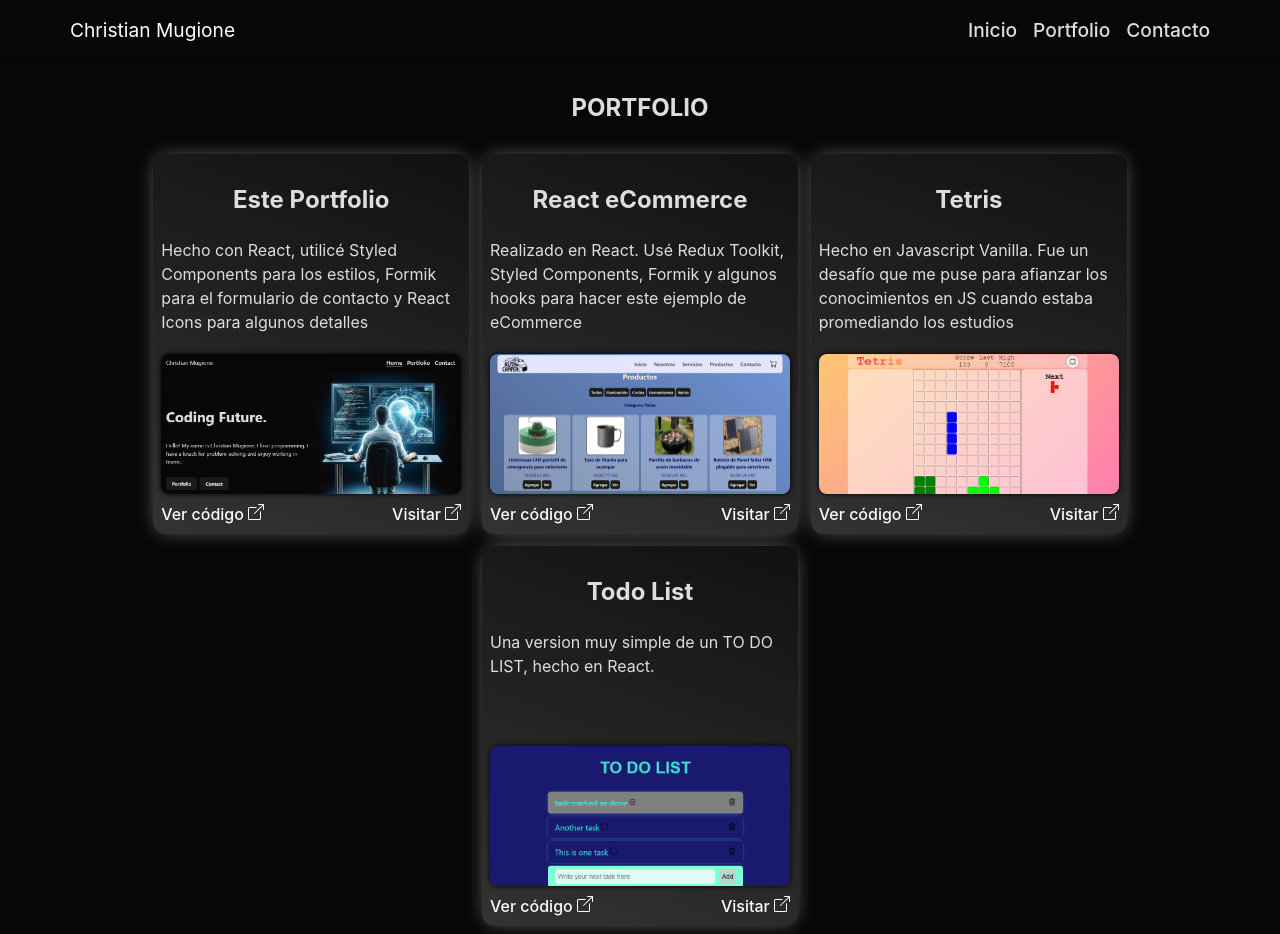
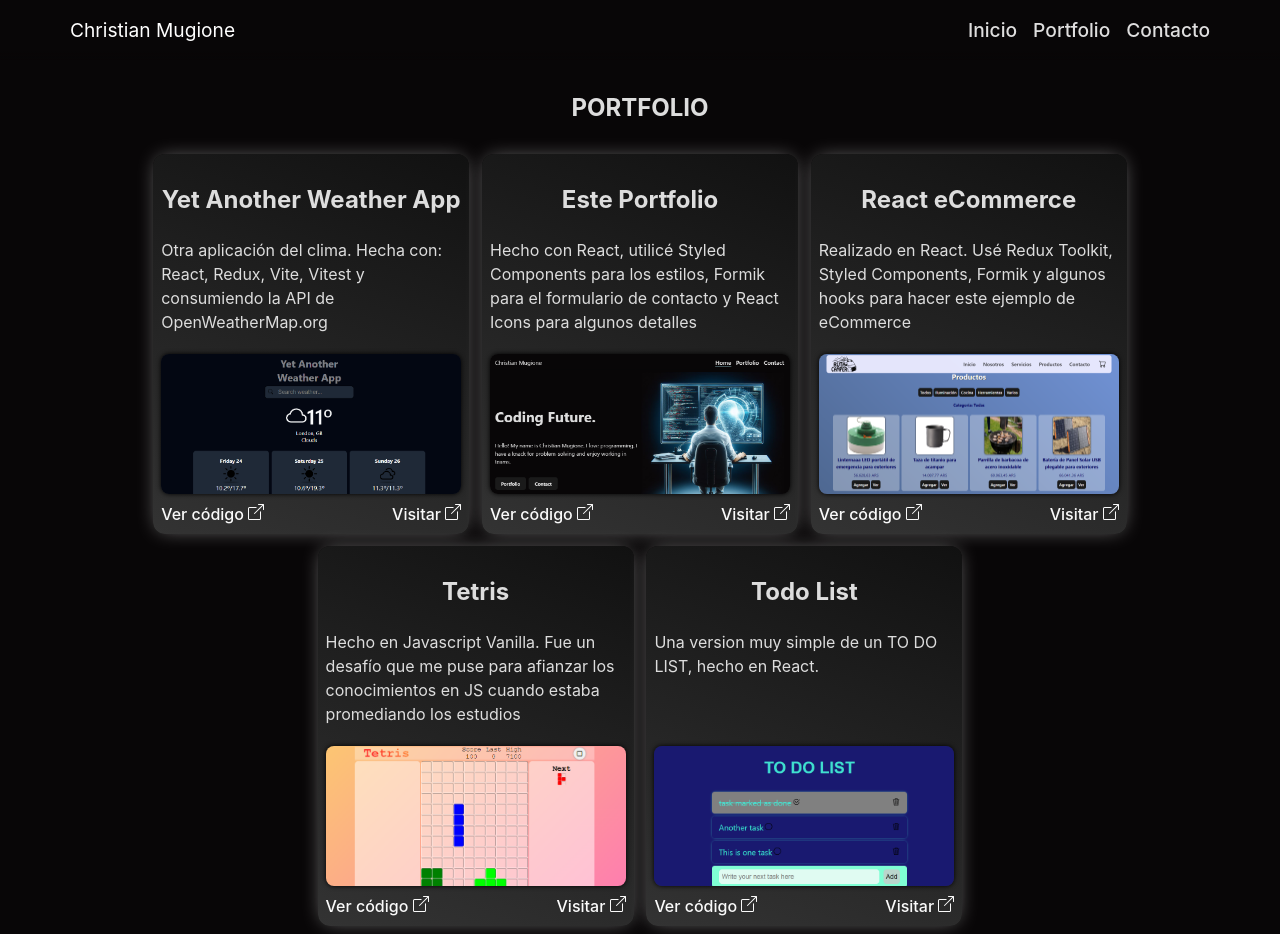
Before and after one commit to ChristianMugione/portfolio, a React (Vite) app: page /portfolio in a window 1280 px wide. Built offline with nearby package versions, Linux system fonts and the light colour scheme.

Commit message:
yawa project added

```diff
--- a/src/data/ProjectsData.js
+++ b/src/data/ProjectsData.js
@@ -1,4 +1,13 @@
 export const projectsData = [
+  {
+    key: 5,
+    name: "Yet Another Weather App",
+    description:
+      "Otra aplicación del clima. Hecha con: React, Redux, Vite, Vitest y consumiendo la API de OpenWeatherMap.org",
+    imageURL: "/yawa.png",
+    codeURL: "https://github.com/ChristianMugione/yawa",
+    siteURL: "https://yawa.christianmugione.com.ar/",
+  },
   {
     key: 4,
     name: "Este Portfolio",
```
Also changed, not shown: public/yawa.png (added).
